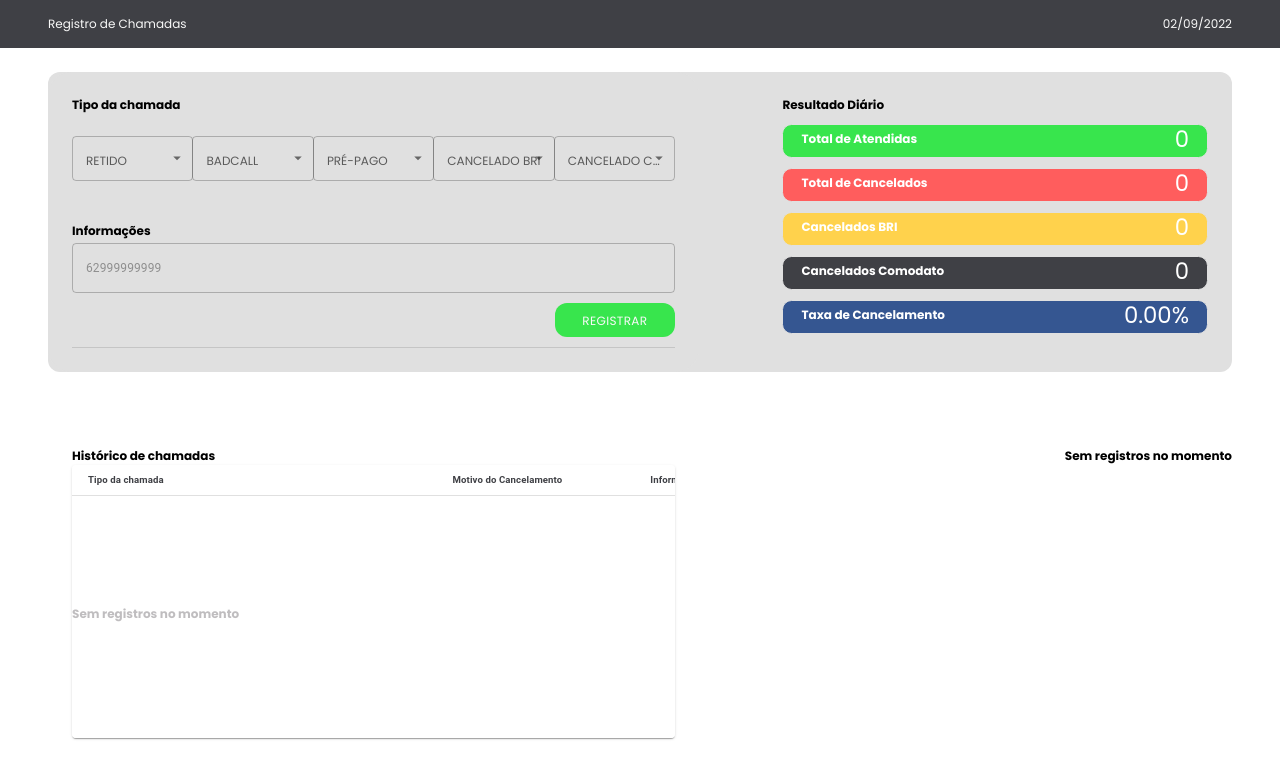
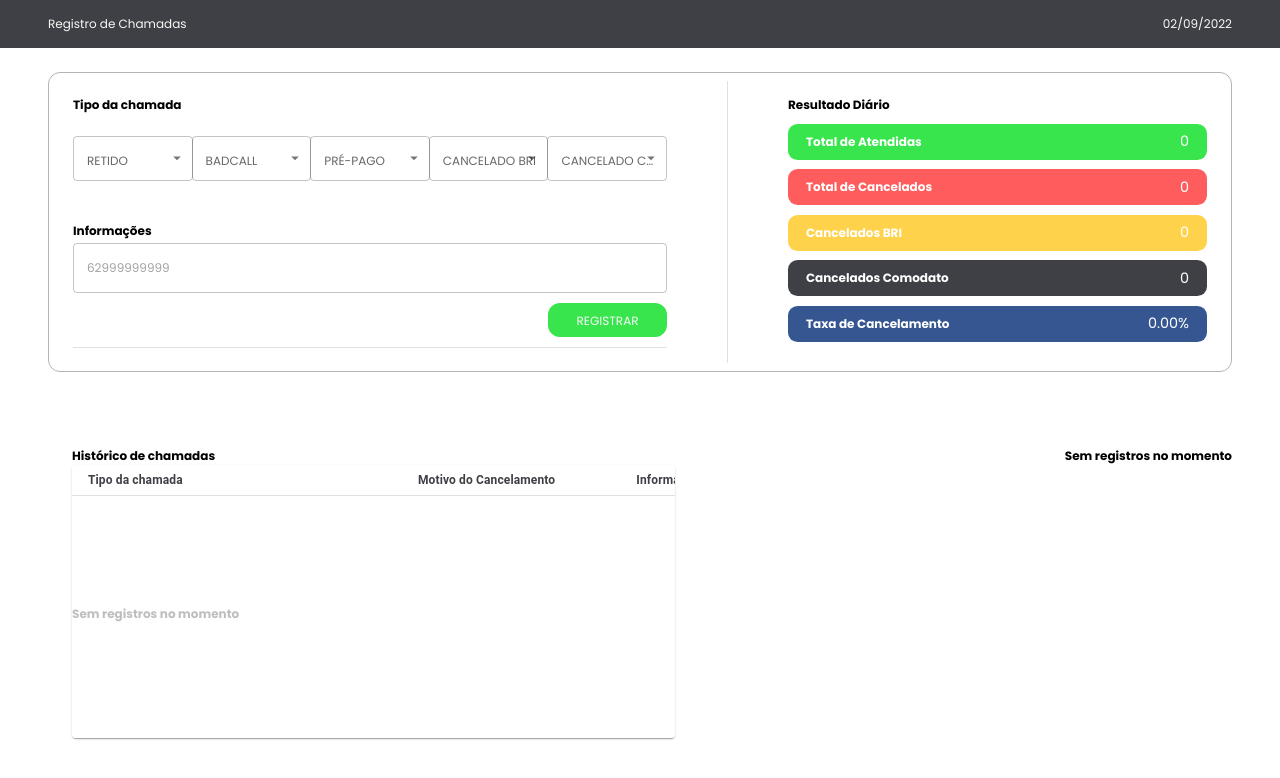
Before and after one commit to joaovsz/callRegister, a React (Vite) app: page / in a window 1280 px wide. Shown: the top 778 px of the page. Built offline with nearby package versions, Linux system fonts and the light colour scheme.

Commit message:
Layout e grafico remodelado

```diff
--- a/src/components/Charts/Chart_container.tsx
+++ b/src/components/Charts/Chart_container.tsx
@@ -22,7 +22,6 @@ const {retidos,
 
   const typeCall = {
     title: "Tipo da chamada",
-    pieSliceText: "label",
     pieHole: 0.4,
     colors: ['#38E54D', '#002B5B','#FFD24C', '#30292F', '#3B44F6']
   }
--- a/src/components/Register/Form/Form.tsx
+++ b/src/components/Register/Form/Form.tsx
@@ -38,9 +38,9 @@ export const Form = () => {
     registerCall } = useContext(ChartsContext)
 
   return (
-    <form id="registerCall">
+      <ThemeProvider theme={theme}>
+    <form  id="registerCall">
       <div className='selectCall'>
-      <ThemeProvider theme={theme}>
       <span>
 
       <h2>Tipo da chamada</h2>
@@ -51,7 +51,9 @@ export const Form = () => {
         color="primary"
         aria-label="Platform"
         >
-        <ToggleButton value="RETIDO">
+        <ToggleButton
+        tabIndex={1}
+        value="RETIDO">
           <FormControl>
             <InputLabel id="Retido">Retido</InputLabel>
             <Select
@@ -144,7 +146,7 @@ export const Form = () => {
         </ToggleButton>
       </ToggleButtonGroup>
       </span>
-      </ThemeProvider>
+
       </div>
       <div className="info">
       <div>
@@ -159,5 +161,6 @@ export const Form = () => {
         </div>
         <Divider />
     </form>
+    </ThemeProvider>
   )
 }
--- a/src/components/Register/Register.tsx
+++ b/src/components/Register/Register.tsx
@@ -5,6 +5,7 @@ import "../sass/register.sass"
 import { useContext } from 'react'
 import { ChartsContext } from '../context/chart_context'
 import { Day_Results } from '../Charts/Day_Results'
+import Divider from '@mui/material/Divider'
 
 export const Register = () => {
 
@@ -12,6 +13,7 @@ export const Register = () => {
     <main>
       <section id="register">
       <Form/>
+      <Divider orientation="vertical" variant="middle" flexItem />
       <Day_Results/>
       </section>
       <List/>
--- a/src/components/context/chart_context.tsx
+++ b/src/components/context/chart_context.tsx
@@ -70,6 +70,7 @@ export function ChartProvider(props: any) {
     setTypeCall('')
     setTypeCanceled('')
     setInfo('')
+
   }, [calls])
 
   function handleChange(_event: React.MouseEvent<HTMLElement>, canceledValue: string) {
--- a/src/components/sass/form.sass
+++ b/src/components/sass/form.sass
@@ -6,7 +6,7 @@
   height: 25rem
   border-radius: 2rem
   padding: 2rem
-  background: $gray-light
+
   @include flexColumn(2rem, flex-start, none)
 
   .selectCall
--- a/src/components/sass/register.sass
+++ b/src/components/sass/register.sass
@@ -8,7 +8,7 @@ main
   overflow: auto
   #register
     border-radius: 1rem
-    background-color: $gray-light
+    border: 1px solid $gray-light
     width: calc(100% - 8rem)
     height: 25rem
     gap: 3rem
@@ -20,7 +20,7 @@ main
     height: 25rem
     padding: 2rem
     .quantity
-      font-size: 1.9rem
+      font-size: 1.2rem
       font-weight: 400
     #table-result
       @include flexColumn(0, flex-start, left)
@@ -34,11 +34,11 @@ main
       border-radius: .8rem
       height: 2.4rem
       color: white
-      padding-top: 1.2rem
+      padding-top: 1.5rem
       padding-bottom: 1.5rem
       background-color: $gray-light
       @include flexRow(1.5rem)
-      border: 1px solid $gray-light
+
       width: 100%
 
     #atendidas
@@ -79,10 +79,10 @@ main
             width: 30rem
             tr th
               font-weight: bold
-              font-size: .8rem
+              font-size: 1rem
               color: $black
         .MuiTableCell-root
-          font-size: .8rem
+          font-size: 1.2rem
           font-weight: 300
           color: $black
         .MuiTableRow-root
--- a/src/components/sass/variables.sass
+++ b/src/components/sass/variables.sass
@@ -2,7 +2,7 @@ $black: #3F4045
 $raisin-black: #30292F
 $purple: #5F5AA2
 $dark-purple: #413F54
-$gray-light: #e0e0e0
+$gray-light: #b4b4b4
 $blue: #355691
 $text: #FFFFFF
 $green: #38E54D
```
